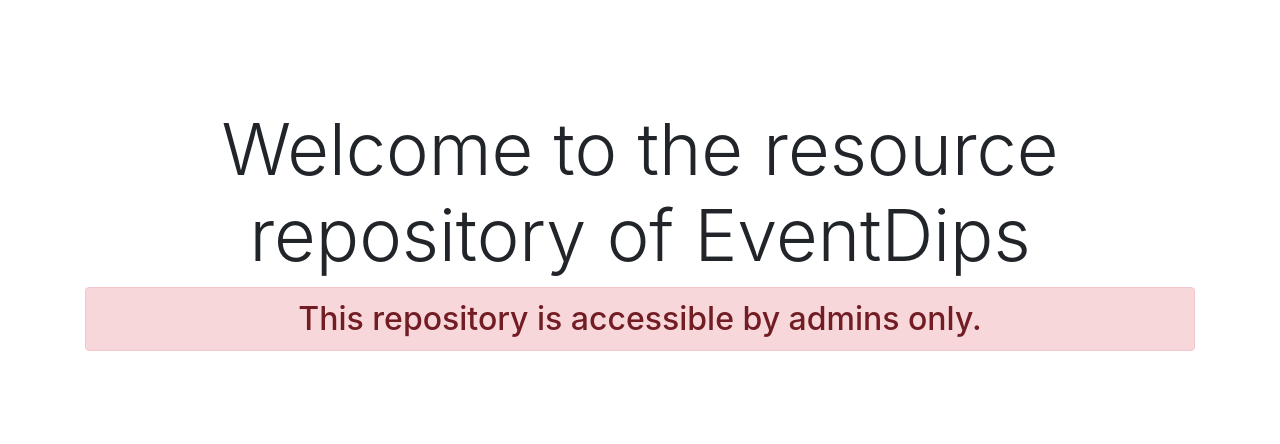
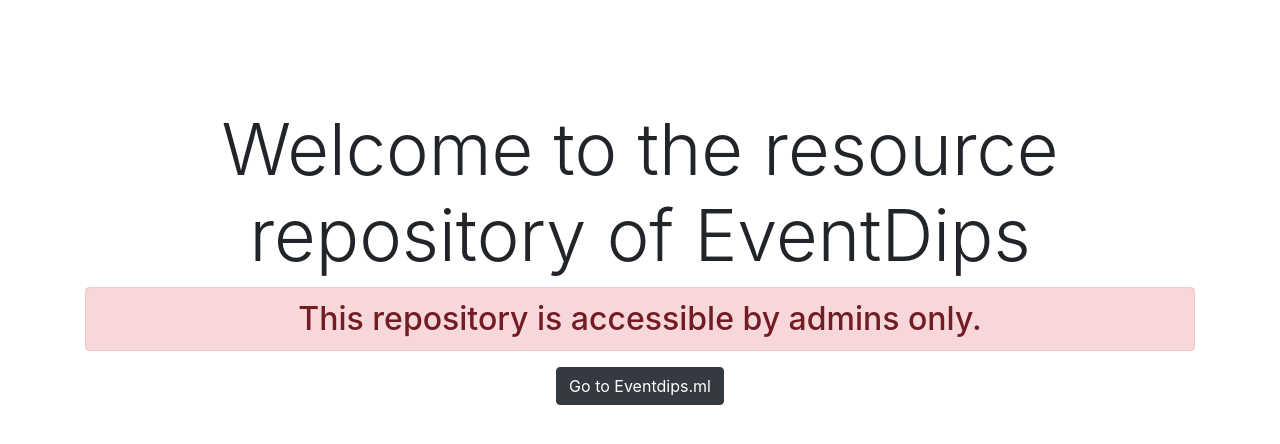
Before and after one commit to arhammusheer/commonfiles, a plain HTML site: page index.html in a window 1280 px wide. Shown: the part 130-574 px from the top of the page. Drawn offline with nearby package versions, Linux system fonts and the light colour scheme.

Commit message:
Update 'index.html'

```diff
--- a/index.html
+++ b/index.html
@@ -18,6 +18,8 @@
 	<div class="container">
 	<h1 class="display-3">Welcome to the resource repository of EventDips</h1>
 	<h2 class="alert alert-danger" role="alert">This repository is accessible by admins only.</h2>
+      <a type="button" href="https://eventdips.ml" class="btn btn-dark">Go to Eventdips.ml</a>
+
 	</div>
 </center>
     <!-- Optional JavaScript -->
```
